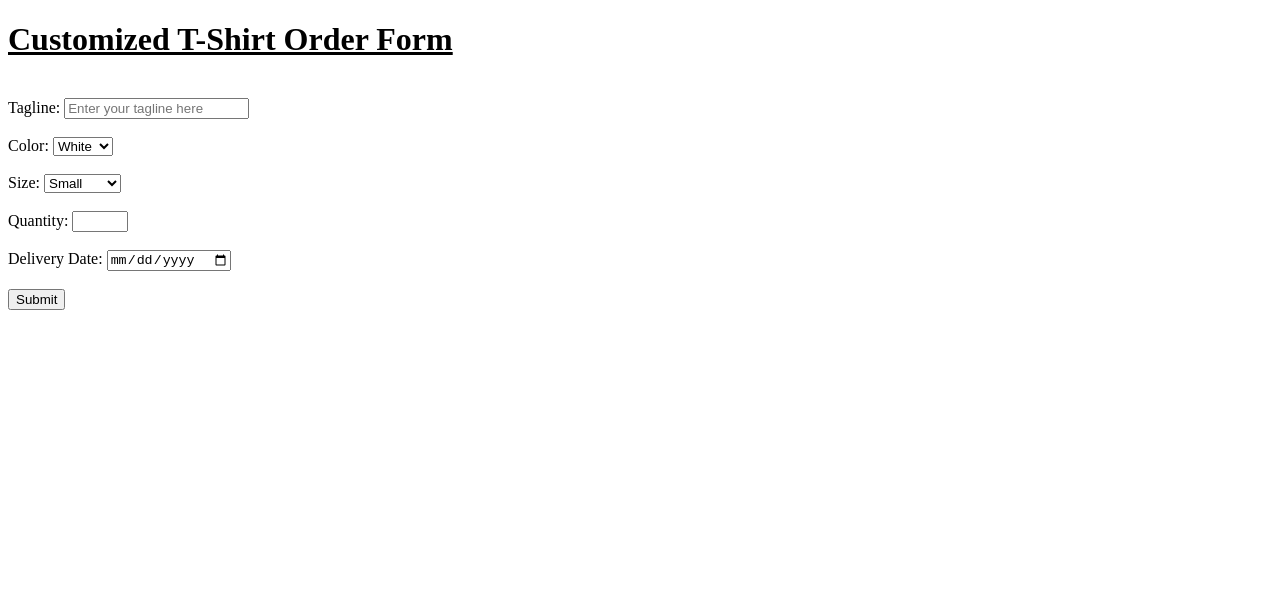
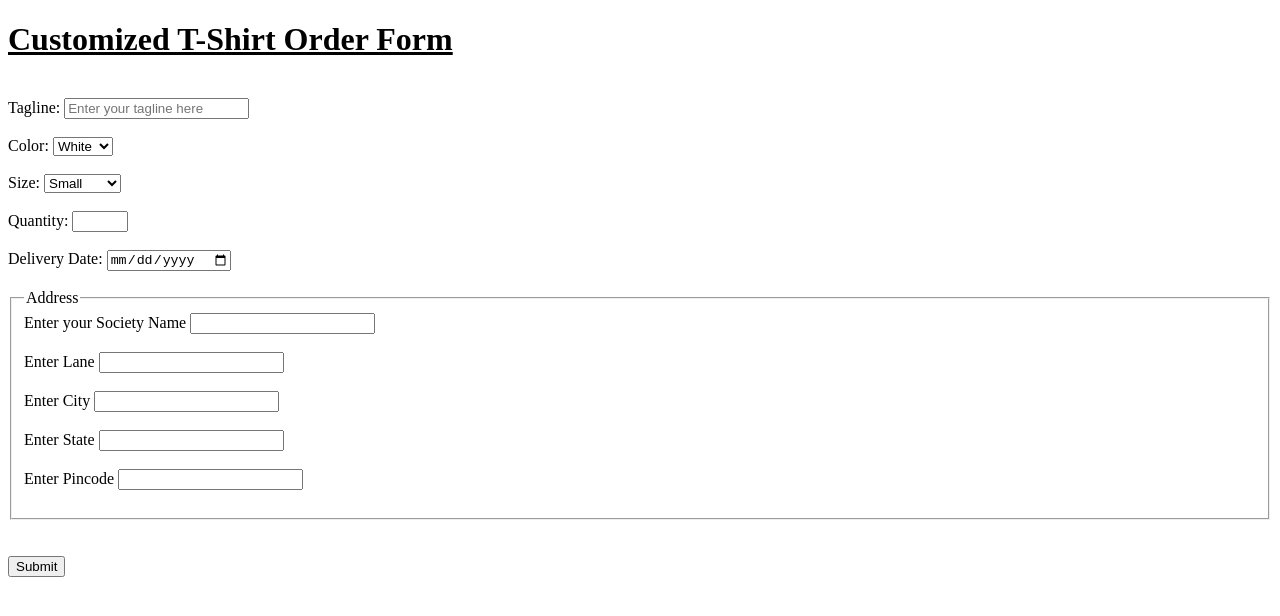
Before and after one commit to Raghav-2104/Customized-T-shirts-Form, a plain HTML site: page index.html in a window 1280 px wide. Drawn offline with Linux system fonts and the light colour scheme.

Commit message:
Add FieldSet

```diff
--- a/index.html
+++ b/index.html
@@ -46,6 +46,21 @@
             <input type="date" id="delivery_date" name="delivery_date" />
         </div>
         <br>
+        <fieldset>
+            <legend>
+                Address
+            </legend>
+            <label for="Society">Enter your Society Name</label>
+            <input type="text" name="Society" id="Society"><br><br>
+            <label for="Lane">Enter Lane</label>
+            <input type="text" name="Lane" id="Lane"><br><br>
+            <label for="City">Enter City</label>
+            <input type="text" name="City" id="City"><br><br>
+            <label for="State">Enter State</label>
+            <input type="text" name="State" id="State"><br><br>
+            <label for="Pincode">Enter Pincode</label>
+            <input type="number" name="Pincode" id="Pincode"><br><br>
+        </fieldset><br><br>
         <input type="submit" value="Submit" class="btn btn-primary" />
     </form>
 </body>
```
